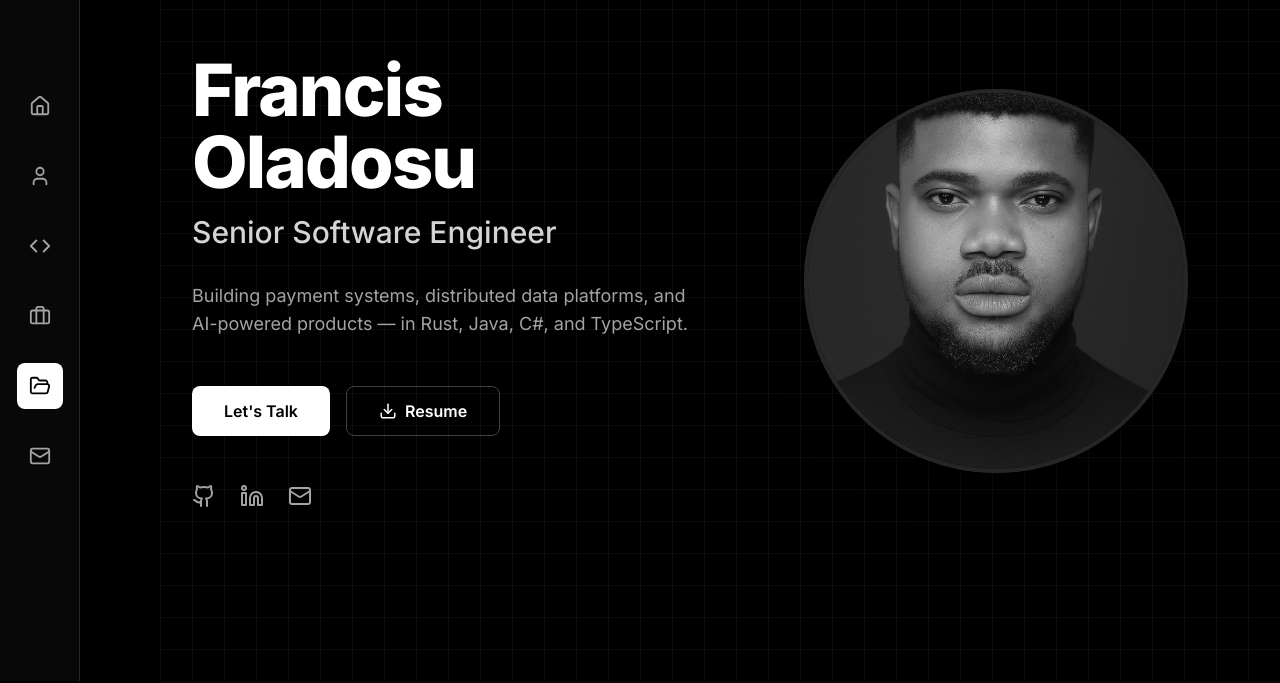
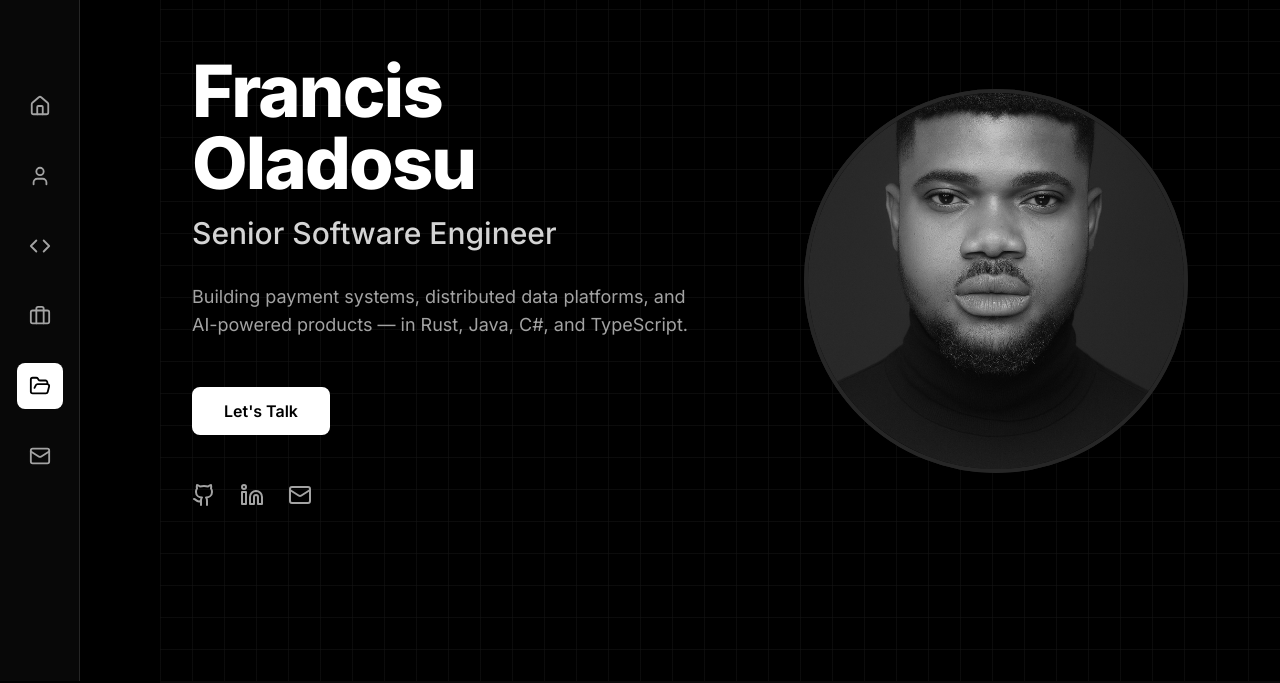
Before and after one commit to HorlaRepo/Portfolio, a React (Vite) app in the folder my-portfolio/: page / in a window 1280 px wide. Shown: the part 119-802 px from the top of the page. Built offline with nearby package versions, Linux system fonts and the light colour scheme.

Commit message:
Remove resume download button from hero
Drops the Resume call-to-action along with the now-unused Download icon and resume PDF import, leaving Let's Talk as the sole hero action. The PDF asset remains in src/assets but is no longer bundled.

```diff
--- a/my-portfolio/src/App.tsx
+++ b/my-portfolio/src/App.tsx
@@ -4,11 +4,10 @@
 import {
   Brain, Code, Layers, Cloud, Database, Shield,
   Home, User, Briefcase, FolderOpen, Mail, Menu, X,
-  Linkedin, Download, ExternalLink, Github
+  Linkedin, ExternalLink, Github
 } from 'lucide-react';
 import type { Variants } from 'framer-motion';
 import FrancisOlaImage from './assets/Francis-Ola.jpg';
-import FrancisOlaResume from './assets/Francis_Oladosu_Resume_T.pdf';
 
 // --- Reusable Interfaces ---
 interface Skill {
@@ -167,9 +166,6 @@
                             <motion.button onClick={scrollToContact} className="bg-white text-black font-semibold py-3 px-8 rounded-lg hover:bg-neutral-200 transition-colors" whileHover={{ scale: 1.05 }} whileTap={{ scale: 0.95 }}>
                                 Let's Talk
                             </motion.button>
-                            <motion.a href={FrancisOlaResume} download className="border border-neutral-700 text-white font-semibold py-3 px-8 rounded-lg hover:bg-neutral-900 transition-colors flex items-center justify-center gap-2" whileHover={{ scale: 1.05 }} whileTap={{ scale: 0.95 }}>
-                                <Download size={18} /> Resume
-                            </motion.a>
                         </div>
                         <div className="flex justify-center lg:justify-start space-x-6 mt-12">
                             <a href="https://github.com/HorlaRepo" target="_blank" rel="noopener noreferrer" aria-label="Francis Oladosu on GitHub" className="text-neutral-400 hover:text-white transition-colors"><Github size={24} /></a>
```
